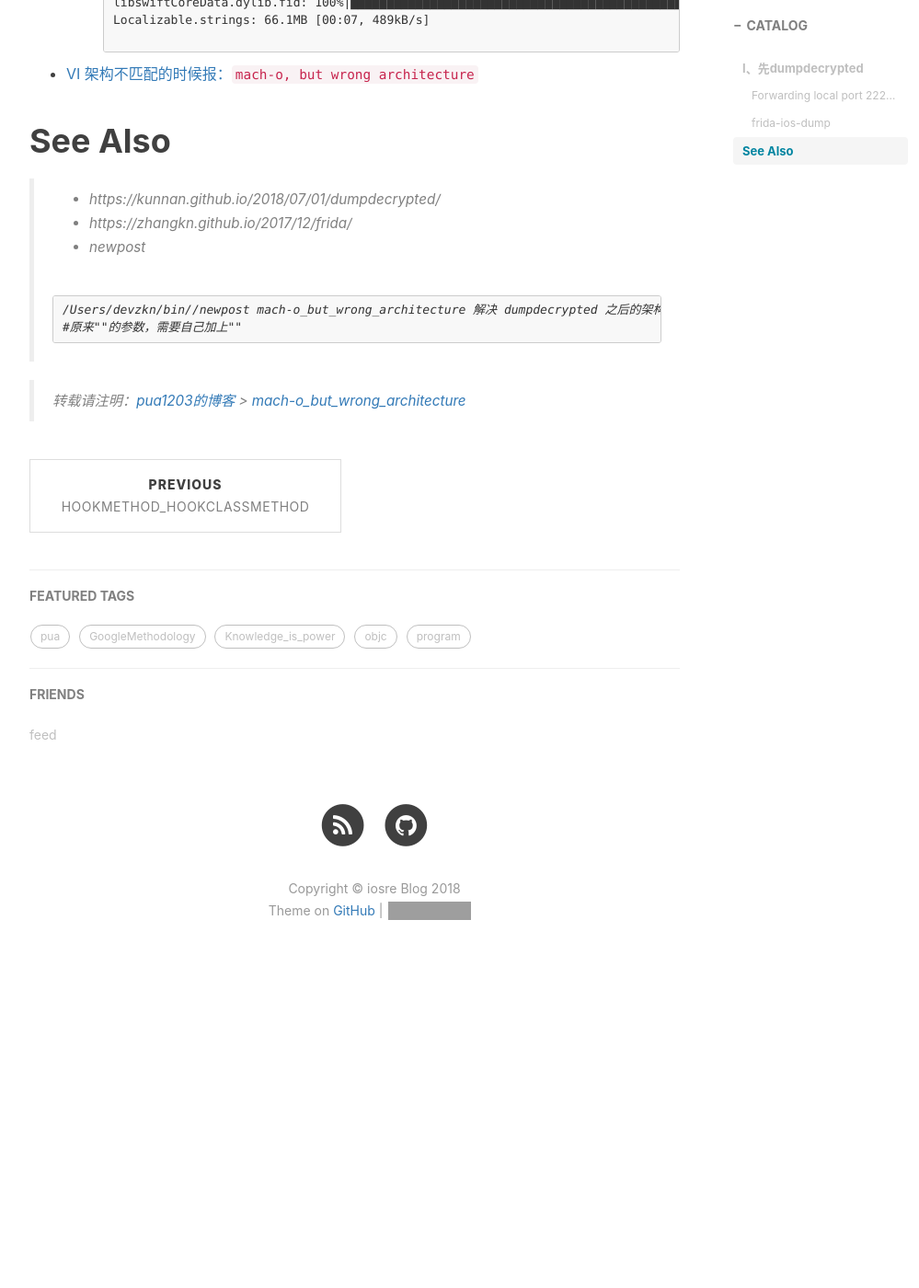
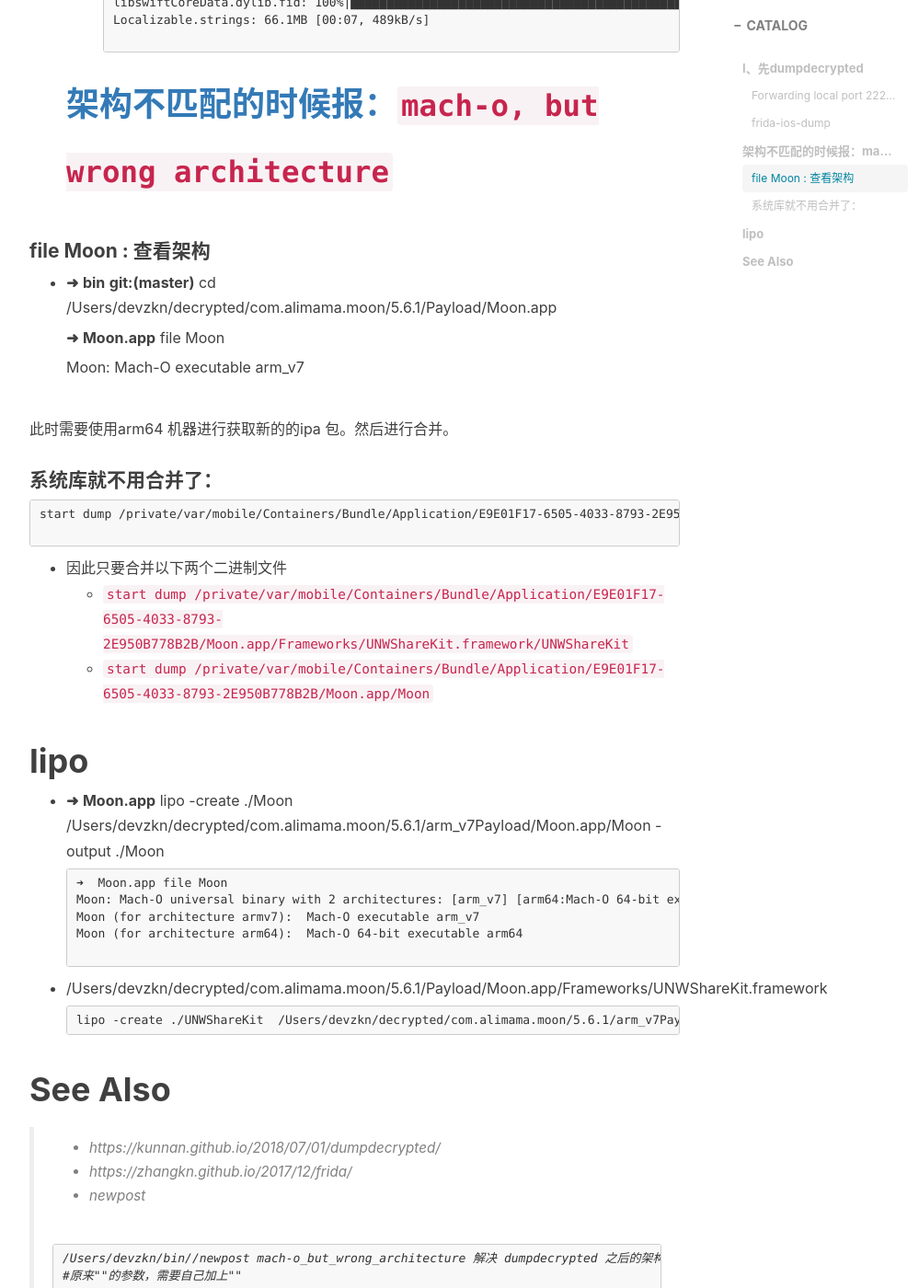
Before and after one commit to pua1203/pua1203.github.io, a Jekyll site: the page built from _posts/iosre/2018-10-09-mach-o_but_wrong_architecture.md, in a window 1280 px wide and 1400 px high, scrolled down 2432 px. Shown: the whole window at 92% size, without its empty margins (233-1232 px from the left). Built offline with Jekyll 4.4.1, drawn with Linux system fonts in a browser that asks for light colours; nearby versions of some CDN libraries; comment, search, counter and statistics services are not loaded; before the commit the page ends 3526 px from its top, so only the background shows below that; grey boxes are pictures that could not be loaded.

Commit message:
lipo -create ./UNWShareKit  /Users/devzkn/decrypted/com.alimama.moon/5.6.1/arm_v7Payload/Moon.app/Frameworks/UNWShareKit.framework/UNWShareKit -output  ./UNWShareKit

````diff
--- a/_posts/iosre/2018-10-09-mach-o_but_wrong_architecture.md
+++ b/_posts/iosre/2018-10-09-mach-o_but_wrong_architecture.md
@@ -121,8 +121,56 @@ subtitle: 解决 dumpdecrypted 之后的架构不匹配的问题
 
     ```
 
-* [VI 架构不匹配的时候报：`mach-o, but wrong architecture`](https://kunnan.github.io/2018/07/01/dumpdecrypted/#vi-%E6%9E%B6%E6%9E%84%E4%B8%8D%E5%8C%B9%E9%85%8D%E7%9A%84%E6%97%B6%E5%80%99%E6%8A%A5mach-o-but-wrong-architecture)
 
+  # [ 架构不匹配的时候报：`mach-o, but wrong architecture`](https://kunnan.github.io/2018/07/01/dumpdecrypted/#vi-%E6%9E%B6%E6%9E%84%E4%B8%8D%E5%8C%B9%E9%85%8D%E7%9A%84%E6%97%B6%E5%80%99%E6%8A%A5mach-o-but-wrong-architecture)
+
+#### file Moon : 查看架构
+
+* **➜**  **bin** **git:(****master****)** cd /Users/devzkn/decrypted/com.alimama.moon/5.6.1/Payload/Moon.app
+
+  **➜**  **Moon.app** file Moon
+
+  Moon: Mach-O executable arm_v7
+
+此时需要使用arm64 机器进行获取新的的ipa 包。然后进行合并。
+
+
+
+#### 系统库就不用合并了：
+
+
+
+
+
+```
+start dump /private/var/mobile/Containers/Bundle/Application/E9E01F17-6505-4033-8793-2E950B778B2B/Moon.app/Frameworks/libswiftCore.dylib
+
+```
+
+* 因此只要合并以下两个二进制文件
+  * `start dump /private/var/mobile/Containers/Bundle/Application/E9E01F17-6505-4033-8793-2E950B778B2B/Moon.app/Frameworks/UNWShareKit.framework/UNWShareKit`
+  * `start dump /private/var/mobile/Containers/Bundle/Application/E9E01F17-6505-4033-8793-2E950B778B2B/Moon.app/Moon`
+
+
+
+# lipo
+
+* **➜**  **Moon.app** lipo -create ./Moon /Users/devzkn/decrypted/com.alimama.moon/5.6.1/arm_v7Payload/Moon.app/Moon -output ./Moon
+
+  ```
+  ➜  Moon.app file Moon
+  Moon: Mach-O universal binary with 2 architectures: [arm_v7] [arm64:Mach-O 64-bit executable arm64]
+  Moon (for architecture armv7):	Mach-O executable arm_v7
+  Moon (for architecture arm64):	Mach-O 64-bit executable arm64
+
+  ```
+
+
+* /Users/devzkn/decrypted/com.alimama.moon/5.6.1/Payload/Moon.app/Frameworks/UNWShareKit.framework
+
+  ```
+  lipo -create ./UNWShareKit  /Users/devzkn/decrypted/com.alimama.moon/5.6.1/arm_v7Payload/Moon.app/Frameworks/UNWShareKit.framework/UNWShareKit -output  ./UNWShareKit
+  ```
 
 
 # See Also
````
